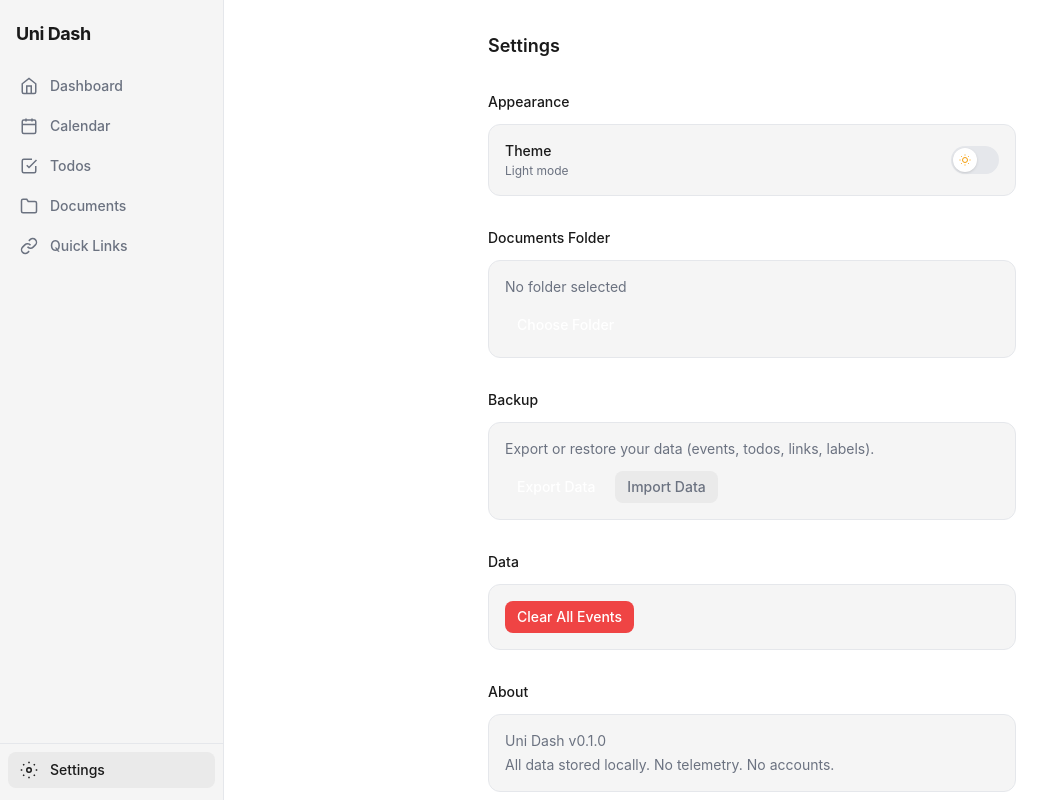
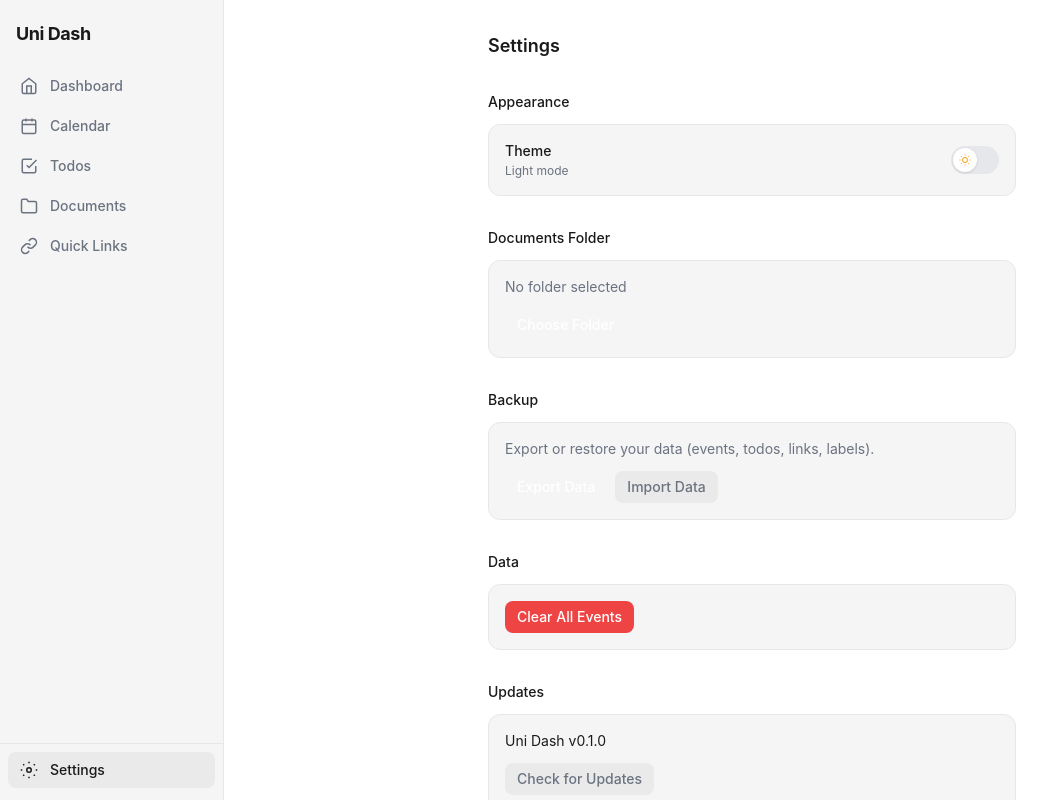
Before and after one commit to NicCsn/uni-dash, a React (Vite) app: page / in a window 1280 px wide. Both pictures are taken after a click on the button "Settings". Shown: the whole page, without its empty margins (0-1062 px from the left). Built offline with nearby package versions, Linux system fonts and the light colour scheme.

Commit message:
updater settings + plugin

```diff
--- a/src/sections/Settings.tsx
+++ b/src/sections/Settings.tsx
@@ -2,6 +2,8 @@ import { useState, useEffect, useCallback } from 'react'
 import { open as openDialog } from '@tauri-apps/plugin-dialog'
 import { writeTextFile, readTextFile } from '@tauri-apps/plugin-fs'
 import { appDataDir } from '@tauri-apps/api/path'
+import { check } from '@tauri-apps/plugin-updater'
+import { isTauri } from '@tauri-apps/api/core'
 import { useTheme } from '../hooks/useTheme'
 import { useEvents } from '../hooks/useEvents'
 
@@ -9,6 +11,8 @@ export default function Settings() {
   const { theme, toggle } = useTheme()
   const { clearEvents } = useEvents()
   const [rootPath, setRootPath] = useState<string | null>(null)
+  const [updateStatus, setUpdateStatus] = useState<'idle' | 'checking' | 'uptodate' | 'available'>('idle')
+  const [updateVersion, setUpdateVersion] = useState('')
 
   useEffect(() => {
     setRootPath(localStorage.getItem('documents_root'))
@@ -30,6 +34,22 @@ export default function Settings() {
     localStorage.removeItem('documents_root')
     setRootPath(null)
   }, [])
+
+  async function handleCheckUpdates() {
+    if (!isTauri()) return
+    setUpdateStatus('checking')
+    try {
+      const update = await check()
+      if (update) {
+        setUpdateVersion(update.version)
+        setUpdateStatus('available')
+      } else {
+        setUpdateStatus('uptodate')
+      }
+    } catch {
+      setUpdateStatus('uptodate')
+    }
+  }
 
   return (
     <div className="h-full overflow-auto animate-[fadeIn_0.2s_ease]">
@@ -224,6 +244,45 @@ export default function Settings() {
           </div>
         </section>
 
+        {/* Updates */}
+        <section>
+          <h3 className="text-sm font-medium mb-3" style={{ color: 'var(--color-text)' }}>
+            Updates
+          </h3>
+          <div
+            className="rounded-xl border p-4 flex flex-col gap-3"
+            style={{
+              background: 'var(--color-surface)',
+              borderColor: 'var(--color-border)',
+            }}
+          >
+            <div className="text-sm" style={{ color: 'var(--color-text)' }}>
+              Uni Dash v0.1.0
+            </div>
+            <button
+              onClick={handleCheckUpdates}
+              disabled={updateStatus === 'checking'}
+              className="px-3 py-1.5 rounded-lg text-sm font-medium transition-all duration-200 hover:opacity-85 active:scale-95 self-start disabled:opacity-50"
+              style={{
+                background: updateStatus === 'available'
+                  ? 'var(--color-accent)'
+                  : 'var(--color-surface-alt)',
+                color: updateStatus === 'available' ? '#fff' : 'var(--color-text-secondary)',
+              }}
+            >
+              {updateStatus === 'idle' && 'Check for Updates'}
+              {updateStatus === 'checking' && 'Checking…'}
+              {updateStatus === 'uptodate' && 'Up to date ✓'}
+              {updateStatus === 'available' && `Update v${updateVersion} available`}
+            </button>
+            {updateStatus === 'available' && (
+              <p className="text-xs" style={{ color: 'var(--color-text-secondary)' }}>
+                Install from the next release on GitHub
+              </p>
+            )}
+          </div>
+        </section>
+
         {/* About */}
         <section>
           <h3 className="text-sm font-medium mb-3" style={{ color: 'var(--color-text)' }}>
```
Also changed, not shown: 1 other file (tests, documents, lock files or other folders).
